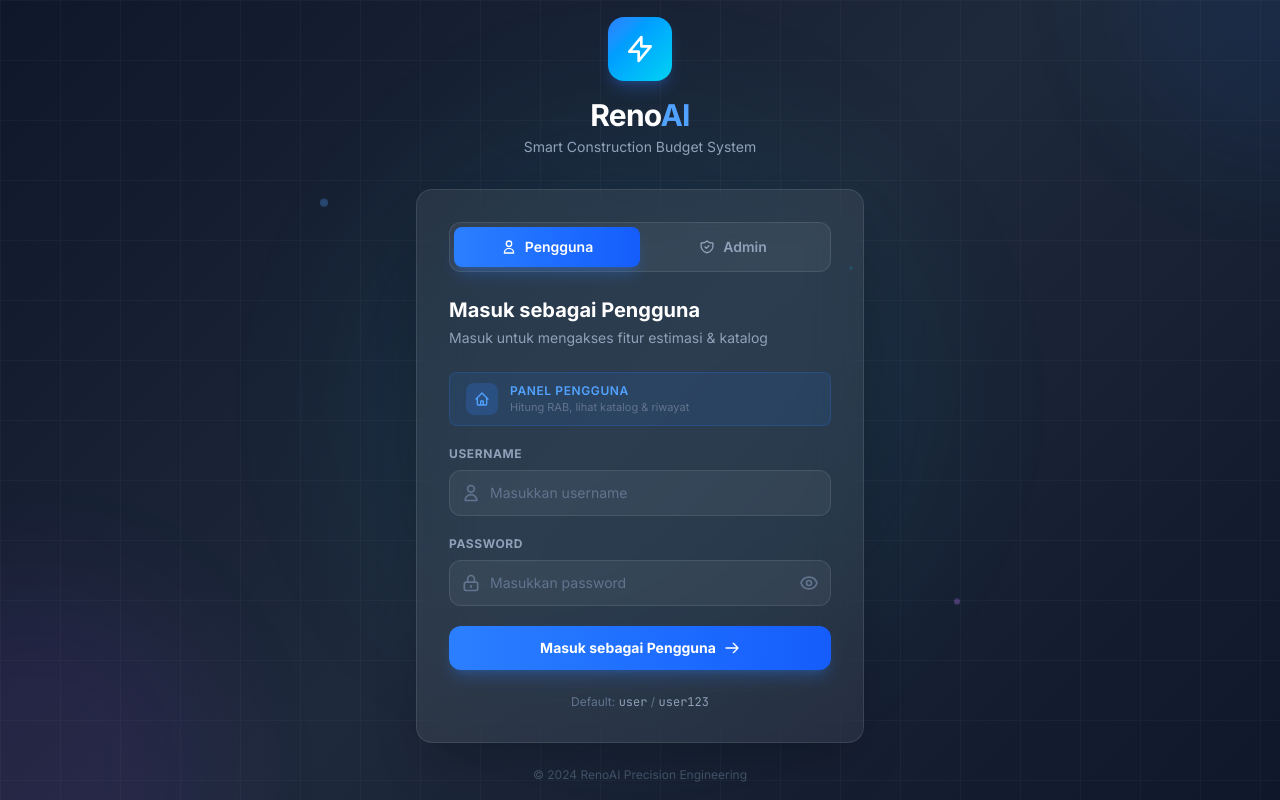
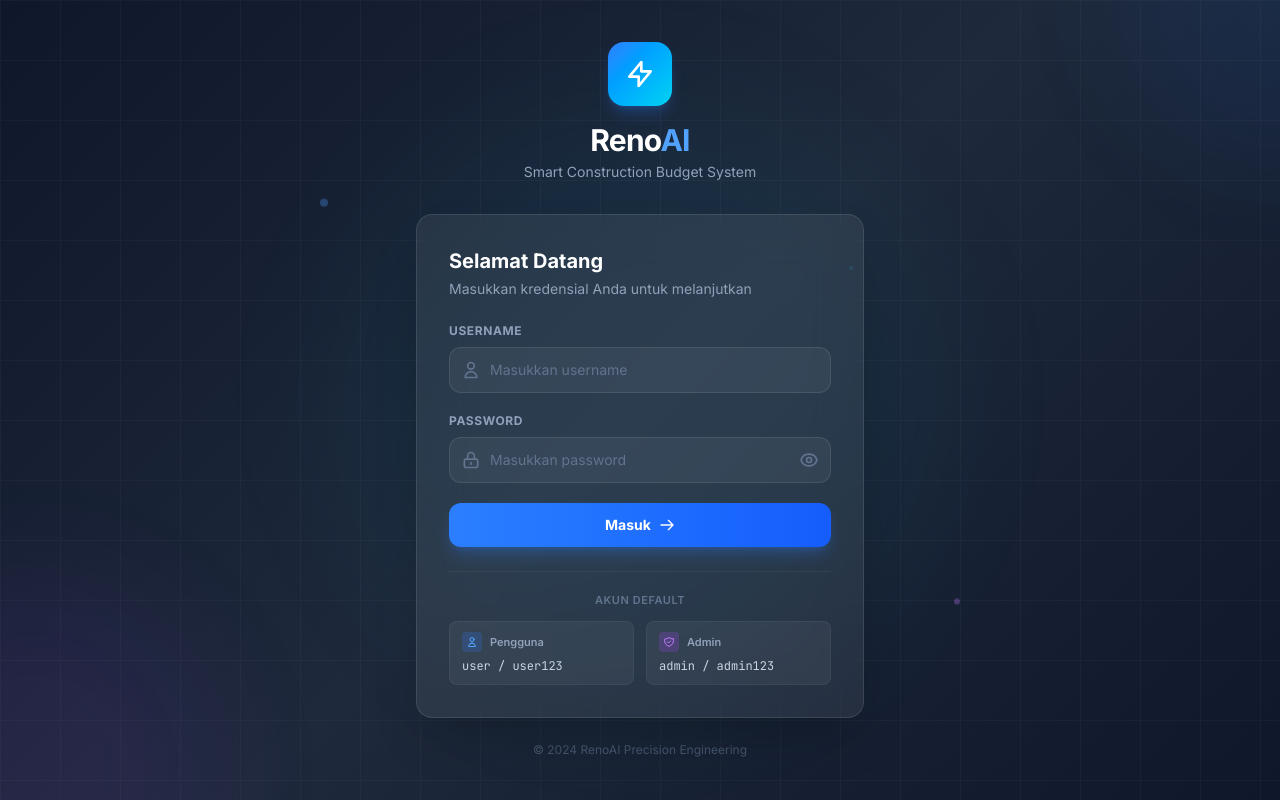
Before and after one commit to albedmaulana/My_renoai, a Next.js app in the folder apps/: page /login in a window 1280 px wide. Built offline with nearby package versions, Linux system fonts and the light colour scheme.

Commit message:
feat: unified login auto-detect role without tabs

```diff
--- a/apps/src/app/api/auth/login/route.js
+++ b/apps/src/app/api/auth/login/route.js
@@ -1,7 +1,7 @@
 import { NextResponse } from 'next/server';
 import { prisma } from '@/lib/prisma';
 import bcrypt from 'bcryptjs';
-import { signToken, USER_COOKIE_NAME } from '@/lib/auth';
+import { signToken, COOKIE_NAME, USER_COOKIE_NAME } from '@/lib/auth';
 
 export async function POST(req) {
   try {
@@ -14,25 +14,47 @@ export async function POST(req) {
       );
     }
 
+    // 1. Check Admin table first
+    const admin = await prisma.admin.findUnique({
+      where: { username },
+    });
+
+    if (admin) {
+      const isValid = await bcrypt.compare(password, admin.password);
+      if (isValid) {
+        const token = await signToken({
+          id: admin.id,
+          username: admin.username,
+          name: admin.name,
+          role: 'admin',
+        });
+
+        const response = NextResponse.json({
+          success: true,
+          role: 'admin',
+          user: { id: admin.id, username: admin.username, name: admin.name },
+        });
+
+        response.cookies.set(COOKIE_NAME, token, {
+          httpOnly: true,
+          secure: process.env.NODE_ENV === 'production',
+          sameSite: 'lax',
+          path: '/',
+          maxAge: 60 * 60 * 24,
+        });
+
+        return response;
+      }
+    }
+
+    // 2. Check User table
     const user = await prisma.user.findUnique({
       where: { username },
     });
 
-    if (!user) {
-      return NextResponse.json(
-        { error: 'Username atau password salah' },
-        { status: 401 }
-      );
-    }
-
+    if (user) {
       const isValid = await bcrypt.compare(password, user.password);
-    if (!isValid) {
-      return NextResponse.json(
-        { error: 'Username atau password salah' },
-        { status: 401 }
-      );
-    }
-
+      if (isValid) {
         const token = await signToken({
           id: user.id,
           username: user.username,
@@ -42,6 +64,7 @@ export async function POST(req) {
 
         const response = NextResponse.json({
           success: true,
+          role: 'user',
           user: { id: user.id, username: user.username, name: user.name },
         });
 
@@ -50,12 +73,20 @@ export async function POST(req) {
           secure: process.env.NODE_ENV === 'production',
           sameSite: 'lax',
           path: '/',
-      maxAge: 60 * 60 * 24, // 24 hours
+          maxAge: 60 * 60 * 24,
         });
 
         return response;
+      }
+    }
+
+    // 3. Not found in either table
+    return NextResponse.json(
+      { error: 'Username atau password salah' },
+      { status: 401 }
+    );
   } catch (error) {
-    console.error('User login error:', error);
+    console.error('Login error:', error);
     return NextResponse.json(
       { error: 'Kesalahan server: ' + (error.message || 'Unknown') },
       { status: 500 }
--- a/apps/src/app/login/page.js
+++ b/apps/src/app/login/page.js
@@ -5,7 +5,6 @@ import Link from 'next/link';
 
 export default function LoginPage() {
   const router = useRouter();
-  const [activeTab, setActiveTab] = useState('user'); // 'user' or 'admin'
   const [username, setUsername] = useState('');
   const [password, setPassword] = useState('');
   const [error, setError] = useState('');
@@ -18,8 +17,7 @@ export default function LoginPage() {
     setIsLoading(true);
 
     try {
-      const endpoint = activeTab === 'admin' ? '/api/admin/login' : '/api/auth/login';
-      const res = await fetch(endpoint, {
+      const res = await fetch('/api/auth/login', {
         method: 'POST',
         headers: { 'Content-Type': 'application/json' },
         body: JSON.stringify({ username, password }),
@@ -28,7 +26,7 @@ export default function LoginPage() {
       const data = await res.json();
 
       if (data.success) {
-        if (activeTab === 'admin') {
+        if (data.role === 'admin') {
           router.push('/admin/dashboard');
         } else {
           router.push('/');
@@ -41,14 +39,6 @@ export default function LoginPage() {
     } finally {
       setIsLoading(false);
     }
-  };
-
-  // Reset form when switching tabs
-  const switchTab = (tab) => {
-    setActiveTab(tab);
-    setUsername('');
-    setPassword('');
-    setError('');
   };
 
   return (
@@ -74,13 +64,11 @@ export default function LoginPage() {
       <div className="relative z-10 w-full max-w-md mx-4">
         {/* Logo */}
         <div className="text-center mb-8">
-          <Link href="/">
-            <div className="inline-flex items-center justify-center w-16 h-16 bg-gradient-to-br from-blue-500 to-cyan-400 rounded-2xl shadow-lg shadow-blue-500/25 mb-4 hover:scale-105 transition-transform">
-              <svg className="w-8 h-8 text-white" fill="none" stroke="currentColor" viewBox="0 0 24 24">
-                <path strokeLinecap="round" strokeLinejoin="round" strokeWidth={2} d="M13 10V3L4 14h7v7l9-11h-7z" />
-              </svg>
-            </div>
-          </Link>
+          <div className="inline-flex items-center justify-center w-16 h-16 bg-gradient-to-br from-blue-500 to-cyan-400 rounded-2xl shadow-lg shadow-blue-500/25 mb-4">
+            <svg className="w-8 h-8 text-white" fill="none" stroke="currentColor" viewBox="0 0 24 24">
+              <path strokeLinecap="round" strokeLinejoin="round" strokeWidth={2} d="M13 10V3L4 14h7v7l9-11h-7z" />
+            </svg>
+          </div>
           <h1 className="text-3xl font-bold text-white tracking-tight">
             Reno<span className="text-blue-400">AI</span>
           </h1>
@@ -89,83 +77,9 @@ export default function LoginPage() {
 
         {/* Card */}
         <div className="bg-white/[0.07] backdrop-blur-xl rounded-2xl border border-white/10 p-8 shadow-2xl">
-          {/* Tab Selector */}
-          <div className="flex rounded-xl bg-white/5 border border-white/10 p-1 mb-6">
-            <button
-              type="button"
-              onClick={() => switchTab('user')}
-              className={`flex-1 flex items-center justify-center space-x-2 py-2.5 rounded-lg text-sm font-semibold transition-all duration-300 ${
-                activeTab === 'user'
-                  ? 'bg-gradient-to-r from-blue-500 to-blue-600 text-white shadow-lg shadow-blue-500/25'
-                  : 'text-slate-400 hover:text-white'
-              }`}
-            >
-              <svg className="w-4 h-4" fill="none" stroke="currentColor" viewBox="0 0 24 24">
-                <path strokeLinecap="round" strokeLinejoin="round" strokeWidth={2} d="M16 7a4 4 0 11-8 0 4 4 0 018 0zM12 14a7 7 0 00-7 7h14a7 7 0 00-7-7z" />
-              </svg>
-              <span>Pengguna</span>
-            </button>
-            <button
-              type="button"
-              onClick={() => switchTab('admin')}
-              className={`flex-1 flex items-center justify-center space-x-2 py-2.5 rounded-lg text-sm font-semibold transition-all duration-300 ${
-                activeTab === 'admin'
-                  ? 'bg-gradient-to-r from-purple-500 to-purple-600 text-white shadow-lg shadow-purple-500/25'
-                  : 'text-slate-400 hover:text-white'
-              }`}
-            >
-              <svg className="w-4 h-4" fill="none" stroke="currentColor" viewBox="0 0 24 24">
-                <path strokeLinecap="round" strokeLinejoin="round" strokeWidth={2} d="M9 12l2 2 4-4m5.618-4.016A11.955 11.955 0 0112 2.944a11.955 11.955 0 01-8.618 3.04A12.02 12.02 0 003 9c0 5.591 3.824 10.29 9 11.622 5.176-1.332 9-6.03 9-11.622 0-1.042-.133-2.052-.382-3.016z" />
-              </svg>
-              <span>Admin</span>
-            </button>
-          </div>
-
-          {/* Header */}
           <div className="mb-6">
-            <h2 className="text-xl font-bold text-white">
-              {activeTab === 'admin' ? 'Masuk sebagai Admin' : 'Masuk sebagai Pengguna'}
-            </h2>
-            <p className="text-sm text-slate-400 mt-1">
-              {activeTab === 'admin'
-                ? 'Gunakan kredensial admin untuk mengakses panel'
-                : 'Masuk untuk mengakses fitur estimasi & katalog'
-              }
-            </p>
-          </div>
-
-          {/* Role indicator */}
-          <div className={`mb-5 px-4 py-2.5 rounded-lg border flex items-center space-x-3 transition-all duration-300 ${
-            activeTab === 'admin'
-              ? 'bg-purple-500/10 border-purple-500/20'
-              : 'bg-blue-500/10 border-blue-500/20'
-          }`}>
-            <div className={`w-8 h-8 rounded-lg flex items-center justify-center ${
-              activeTab === 'admin'
-                ? 'bg-purple-500/20'
-                : 'bg-blue-500/20'
-            }`}>
-              {activeTab === 'admin' ? (
-                <svg className="w-4 h-4 text-purple-400" fill="none" stroke="currentColor" viewBox="0 0 24 24">
-                  <path strokeLinecap="round" strokeLinejoin="round" strokeWidth={2} d="M10.325 4.317c.426-1.756 2.924-1.756 3.35 0a1.724 1.724 0 002.573 1.066c1.543-.94 3.31.826 2.37 2.37a1.724 1.724 0 001.065 2.572c1.756.426 1.756 2.924 0 3.35a1.724 1.724 0 00-1.066 2.573c.94 1.543-.826 3.31-2.37 2.37a1.724 1.724 0 00-2.572 1.065c-.426 1.756-2.924 1.756-3.35 0a1.724 1.724 0 00-2.573-1.066c-1.543.94-3.31-.826-2.37-2.37a1.724 1.724 0 00-1.065-2.572c-1.756-.426-1.756-2.924 0-3.35a1.724 1.724 0 001.066-2.573c-.94-1.543.826-3.31 2.37-2.37.996.608 2.296.07 2.572-1.065z" />
-                  <path strokeLinecap="round" strokeLinejoin="round" strokeWidth={2} d="M15 12a3 3 0 11-6 0 3 3 0 016 0z" />
-                </svg>
-              ) : (
-                <svg className="w-4 h-4 text-blue-400" fill="none" stroke="currentColor" viewBox="0 0 24 24">
-                  <path strokeLinecap="round" strokeLinejoin="round" strokeWidth={2} d="M3 12l2-2m0 0l7-7 7 7M5 10v10a1 1 0 001 1h3m10-11l2 2m-2-2v10a1 1 0 01-1 1h-3m-6 0a1 1 0 001-1v-4a1 1 0 011-1h2a1 1 0 011 1v4a1 1 0 001 1m-6 0h6" />
-                </svg>
-              )}
-            </div>
-            <div>
-              <div className={`text-xs font-semibold uppercase tracking-wider ${
-                activeTab === 'admin' ? 'text-purple-400' : 'text-blue-400'
-              }`}>
-                {activeTab === 'admin' ? 'Panel Administrasi' : 'Panel Pengguna'}
-              </div>
-              <div className="text-[11px] text-slate-500">
-                {activeTab === 'admin' ? 'Kelola material, proyek & data sistem' : 'Hitung RAB, lihat katalog & riwayat'}
-              </div>
-            </div>
+            <h2 className="text-xl font-bold text-white">Selamat Datang</h2>
+            <p className="text-sm text-slate-400 mt-1">Masukkan kredensial Anda untuk melanjutkan</p>
           </div>
 
           {error && (
@@ -238,11 +152,7 @@ export default function LoginPage() {
               id="login-submit"
               type="submit"
               disabled={isLoading}
-              className={`w-full py-3 rounded-xl text-sm font-bold text-white shadow-lg disabled:opacity-60 disabled:cursor-not-allowed transition-all duration-300 flex items-center justify-center space-x-2 ${
-                activeTab === 'admin'
-                  ? 'bg-gradient-to-r from-purple-500 to-purple-600 hover:from-purple-600 hover:to-purple-700 shadow-purple-500/25'
-                  : 'bg-gradient-to-r from-blue-500 to-blue-600 hover:from-blue-600 hover:to-blue-700 shadow-blue-500/25'
-              }`}
+              className="w-full py-3 rounded-xl text-sm font-bold text-white bg-gradient-to-r from-blue-500 to-blue-600 hover:from-blue-600 hover:to-blue-700 shadow-lg shadow-blue-500/25 disabled:opacity-60 disabled:cursor-not-allowed transition-all duration-300 flex items-center justify-center space-x-2"
             >
               {isLoading ? (
                 <>
@@ -254,7 +164,7 @@ export default function LoginPage() {
                 </>
               ) : (
                 <>
-                  <span>Masuk sebagai {activeTab === 'admin' ? 'Admin' : 'Pengguna'}</span>
+                  <span>Masuk</span>
                   <svg className="w-4 h-4" fill="none" stroke="currentColor" viewBox="0 0 24 24">
                     <path strokeLinecap="round" strokeLinejoin="round" strokeWidth={2} d="M14 5l7 7m0 0l-7 7m7-7H3" />
                   </svg>
@@ -263,14 +173,32 @@ export default function LoginPage() {
             </button>
           </form>
 
-          <div className="mt-6 text-center">
-            <p className="text-xs text-slate-500">
-              {activeTab === 'admin' ? (
-                <>Default: <span className="text-slate-400 font-mono">admin</span> / <span className="text-slate-400 font-mono">admin123</span></>
-              ) : (
-                <>Default: <span className="text-slate-400 font-mono">user</span> / <span className="text-slate-400 font-mono">user123</span></>
-              )}
-            </p>
+          <div className="mt-6 pt-5 border-t border-white/5">
+            <p className="text-[11px] text-slate-500 text-center uppercase tracking-wider font-semibold mb-3">Akun Default</p>
+            <div className="grid grid-cols-2 gap-3">
+              <div className="bg-white/5 rounded-lg px-3 py-2.5 border border-white/5">
+                <div className="flex items-center space-x-2 mb-1.5">
+                  <div className="w-5 h-5 bg-blue-500/20 rounded flex items-center justify-center">
+                    <svg className="w-3 h-3 text-blue-400" fill="none" stroke="currentColor" viewBox="0 0 24 24">
+                      <path strokeLinecap="round" strokeLinejoin="round" strokeWidth={2} d="M16 7a4 4 0 11-8 0 4 4 0 018 0zM12 14a7 7 0 00-7 7h14a7 7 0 00-7-7z" />
+                    </svg>
+                  </div>
+                  <span className="text-[11px] text-slate-400 font-semibold">Pengguna</span>
+                </div>
+                <p className="text-xs text-slate-300 font-mono">user / user123</p>
+              </div>
+              <div className="bg-white/5 rounded-lg px-3 py-2.5 border border-white/5">
+                <div className="flex items-center space-x-2 mb-1.5">
+                  <div className="w-5 h-5 bg-purple-500/20 rounded flex items-center justify-center">
+                    <svg className="w-3 h-3 text-purple-400" fill="none" stroke="currentColor" viewBox="0 0 24 24">
+                      <path strokeLinecap="round" strokeLinejoin="round" strokeWidth={2} d="M9 12l2 2 4-4m5.618-4.016A11.955 11.955 0 0112 2.944a11.955 11.955 0 01-8.618 3.04A12.02 12.02 0 003 9c0 5.591 3.824 10.29 9 11.622 5.176-1.332 9-6.03 9-11.622 0-1.042-.133-2.052-.382-3.016z" />
+                    </svg>
+                  </div>
+                  <span className="text-[11px] text-slate-400 font-semibold">Admin</span>
+                </div>
+                <p className="text-xs text-slate-300 font-mono">admin / admin123</p>
+              </div>
+            </div>
           </div>
         </div>
 
```
Lines whose indentation alone changed are shown as unchanged.
